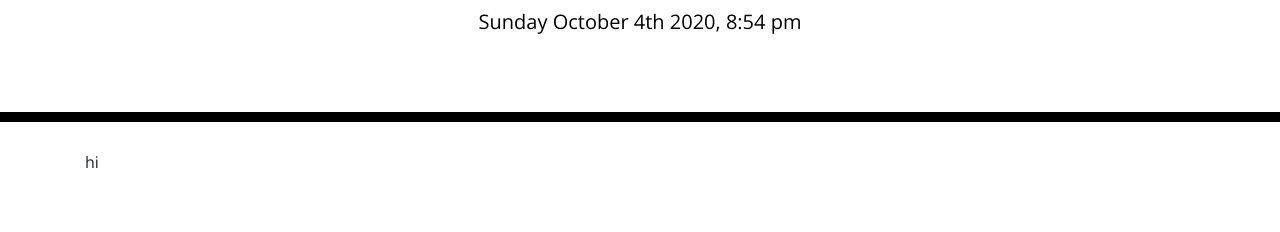
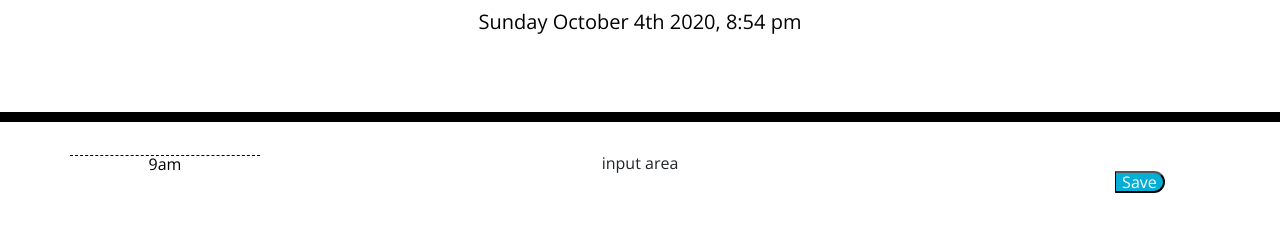
Before and after one commit to bhayes11/work-day-scheduler, a plain HTML site: page index.html in a window 1280 px wide. Shown: the part 182-414 px from the top of the page. Drawn offline with nearby package versions, Linux system fonts and the light colour scheme.

Commit message:
added HTML time block divs

```diff
--- a/index.html
+++ b/index.html
@@ -30,6 +30,16 @@
     </header>
     <div class="container">
       <!-- Timeblocks go here -->
+      <div class="time-block">
+        <div class="row">
+          <div class="col-sm-2 hour">9am</div>
+          <div class="col-sm-8 description">input area</div>
+          <div class="col-sm-2">
+            <button class="saveBtn">Save</button>
+          </div>
+          </div>
+        </div>
+      </div>
     </div>
 
     <script src="https://code.jquery.com/jquery-3.4.1.min.js"></script>
--- a/script.js
+++ b/script.js
@@ -6,7 +6,7 @@ $(document).ready(function () {
   //Function Calls
   //Event Listeners
   $("#currentDay").text(moment().format("dddd MMMM Do YYYY, h:mm a"));
-  $(".container").append("<div>hi</div>");
+  //$(".container").append("<div>hi</div>");
 });
 
 //Div for Day, input field & button.
--- a/style.css
+++ b/style.css
@@ -1,10 +1,10 @@
 body {
-  font-family: 'Open Sans', sans-serif;
+  font-family: "Open Sans", sans-serif;
   font-size: 16px;
   line-height: 1;
 }
 
-textarea{
+textarea {
   background: transparent;
   border: none;
   resize: none;
@@ -21,11 +21,11 @@ textarea{
   border-bottom: 10px solid black;
 }
 
-.description{
+.description {
   white-space: pre-wrap;
 }
 
-.time-block{
+.time-block {
   text-align: center;
   border-radius: 15px;
 }
@@ -33,7 +33,7 @@ textarea{
 .row {
   white-space: pre-wrap;
   height: 80px;
-  border-top: 1px solid white;;
+  border-top: 1px solid white;
 }
 
 .hour {
@@ -61,11 +61,11 @@ textarea{
   border-left: 1px solid black;
   border-top-right-radius: 15px;
   border-bottom-right-radius: 15px;
-  background-color: #06AED5;
+  background-color: #06aed5;
   color: white;
 }
 
 .saveBtn i:hover {
   font-size: 20px;
-  transition: all .3s ease-in-out;
+  transition: all 0.3s ease-in-out;
 }
```
